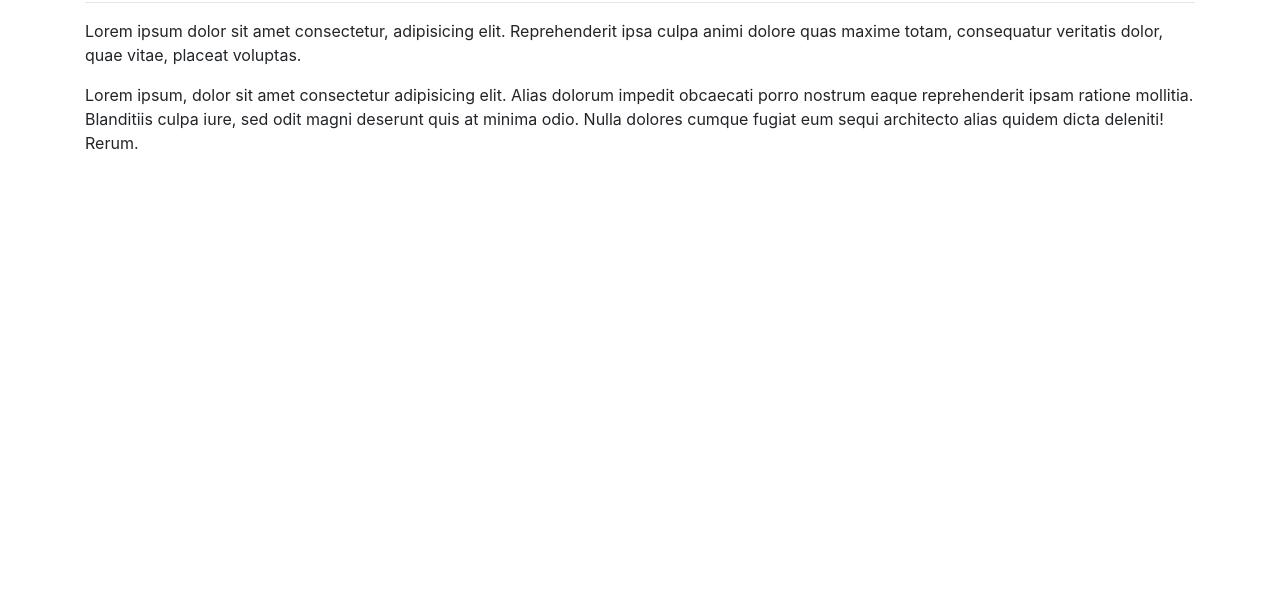
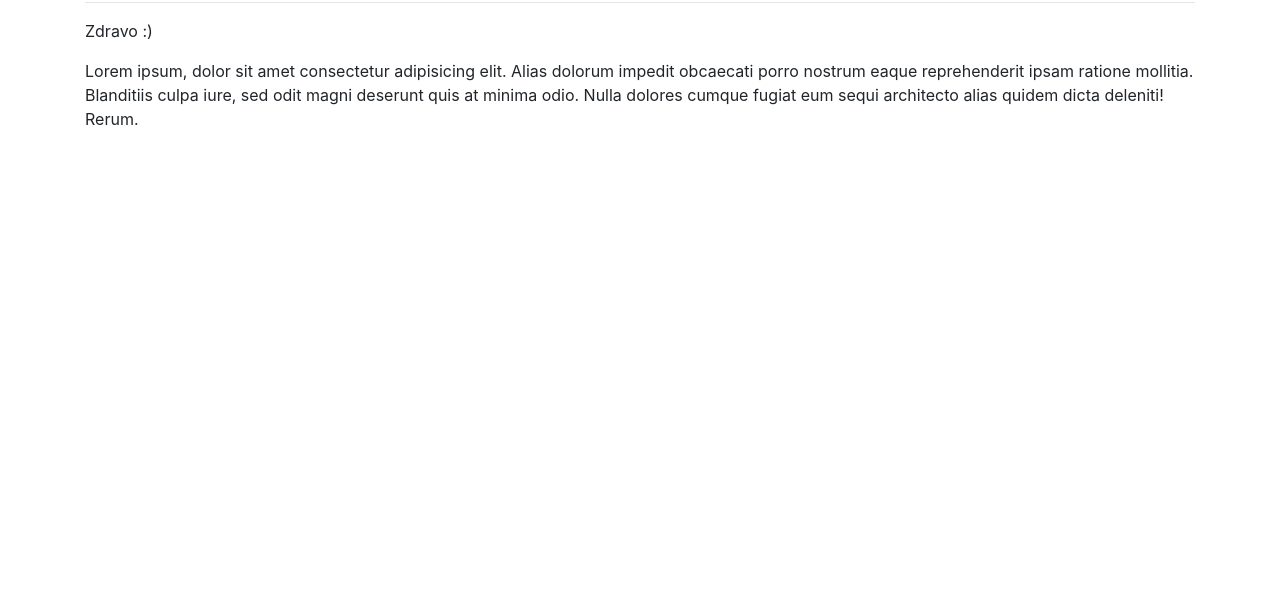
Before and after one commit to skolakoda/public-toilets, a plain HTML site: page home.html in a window 1280 px wide. Shown: the part 198-800 px from the top of the page. Drawn offline with nearby package versions, Linux system fonts and the light colour scheme; some packages are replaced by stand-ins of ours.

Commit message:
izmenjen paragraf

```diff
--- a/home.html
+++ b/home.html
@@ -10,6 +10,7 @@
     <title>Mape</title>
 </head>
 <body>
+
         <ul id="myHeader">
                 <li class="first"><a href="home.html" onClick="setActiveLink(this.id);">Home</a></li>
                 <li><a id="myList2" href="map.html" onClick="setActiveLink(this.id);">Map</a></li>
@@ -21,8 +22,7 @@
 
             <h1 class="offset-4 mt-5">Home</h1>
             <hr>
-                <p>Lorem ipsum dolor sit amet consectetur, adipisicing elit. Reprehenderit ipsa culpa animi dolore quas maxime totam, consequatur veritatis dolor,
-                    quae vitae, placeat voluptas.</p>
+                <p>Zdravo :)</p>
                 <p>Lorem ipsum, dolor sit amet consectetur adipisicing elit. Alias dolorum impedit obcaecati porro nostrum eaque reprehenderit ipsam
                     ratione mollitia. Blanditiis culpa iure, sed odit magni deserunt quis at minima odio.
                 Nulla dolores cumque fugiat eum sequi architecto alias quidem dicta deleniti! Rerum.</p>
```
